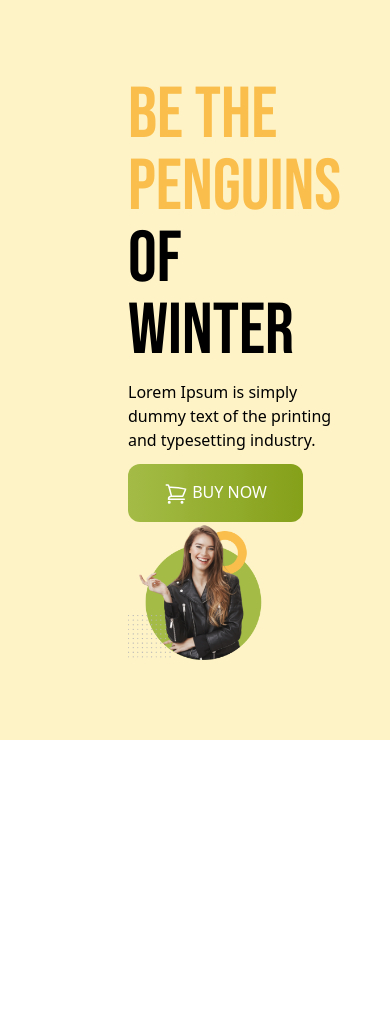
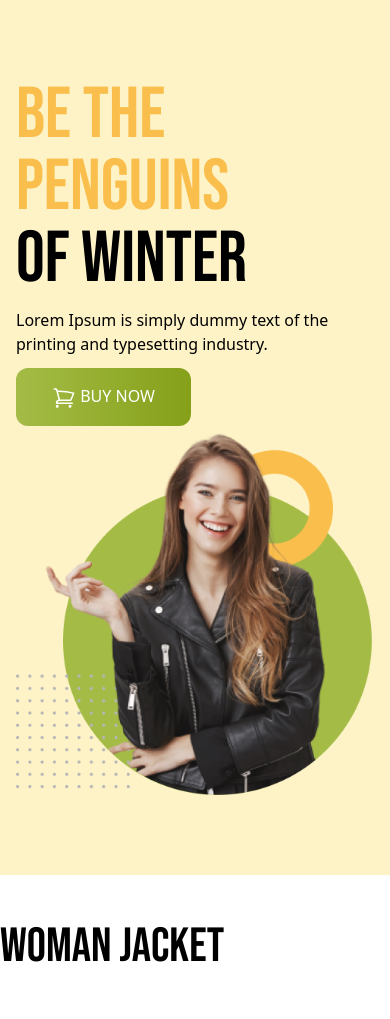
Before and after one commit to mahiamOmO/PH, a plain HTML site: page Milestrone-3/Module-12/penguin fasion with tailwind/index.html in a window 390 px wide. Before the commit the page ends 844 px from the top, so only its background shows below. Drawn offline with nearby package versions, Linux system fonts and the light colour scheme.

Commit message:
added the changes

```diff
--- a/Milestrone-3/Module-12/penguin fasion with tailwind/index.html
+++ b/Milestrone-3/Module-12/penguin fasion with tailwind/index.html
@@ -17,13 +17,13 @@
         </style>
 </head>
 <body>
-    <header class="bg-amber-100 py-20 px-32">
+    <header class="bg-amber-100 py-20 px-4 md:px-32">
         <!-- nav section -->
         <nav>
 
         </nav>
         <!-- banner section-->
-        <div class="flex justify-between items-center">
+        <div class="flex flex-col md:flex-row justify-between items-center">
             <div class="space-y-3">
                 <h1 class="text-7xl uppercase font-bebas">
                     <span class="text-[#FABE4C]">Be the Penguins</span>
@@ -46,8 +46,11 @@
         <img src="images/model.png" alt="">
 
     </header>
-    <main>
-
+    <main class="max-w-7xl mx-auto">
+        <!-- Woman Jacket section -->
+        <section class="py-12">
+        <h3 class="text-5xl font-bebas">Woman Jacket</h3>
+        </section>
     </main>
 
     <footer>
```
